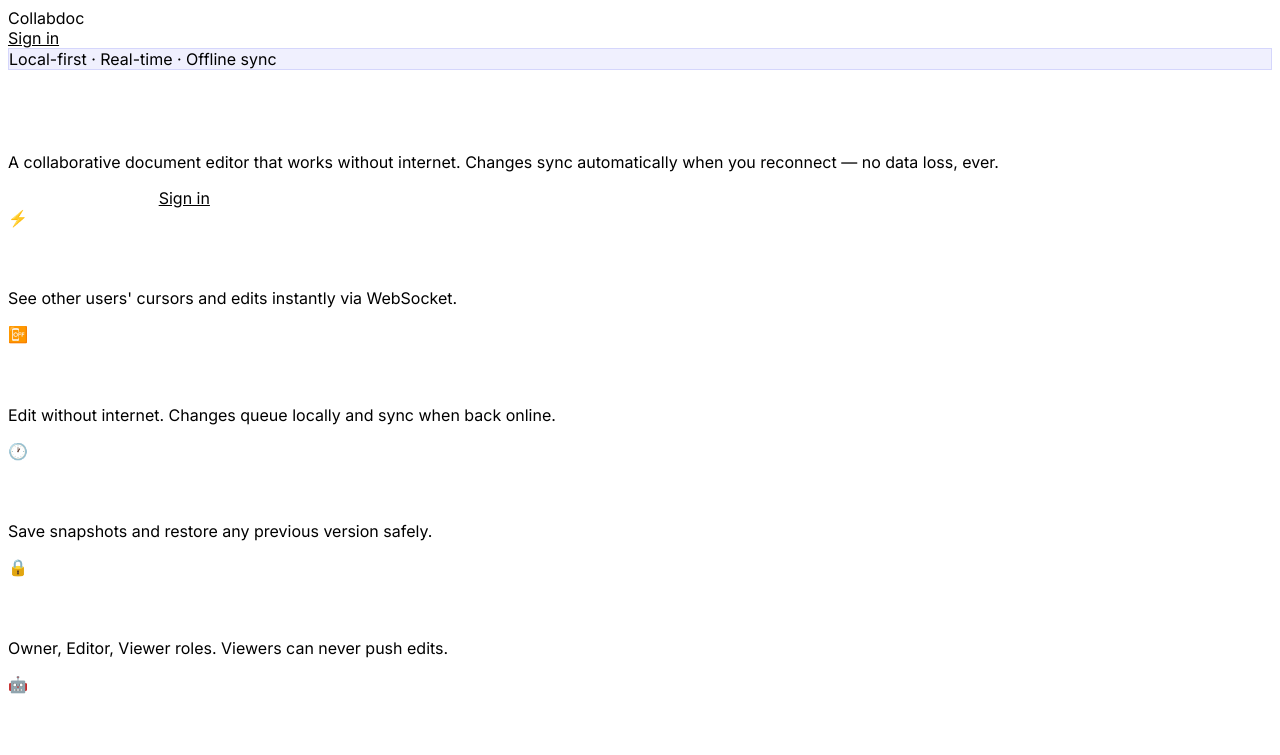
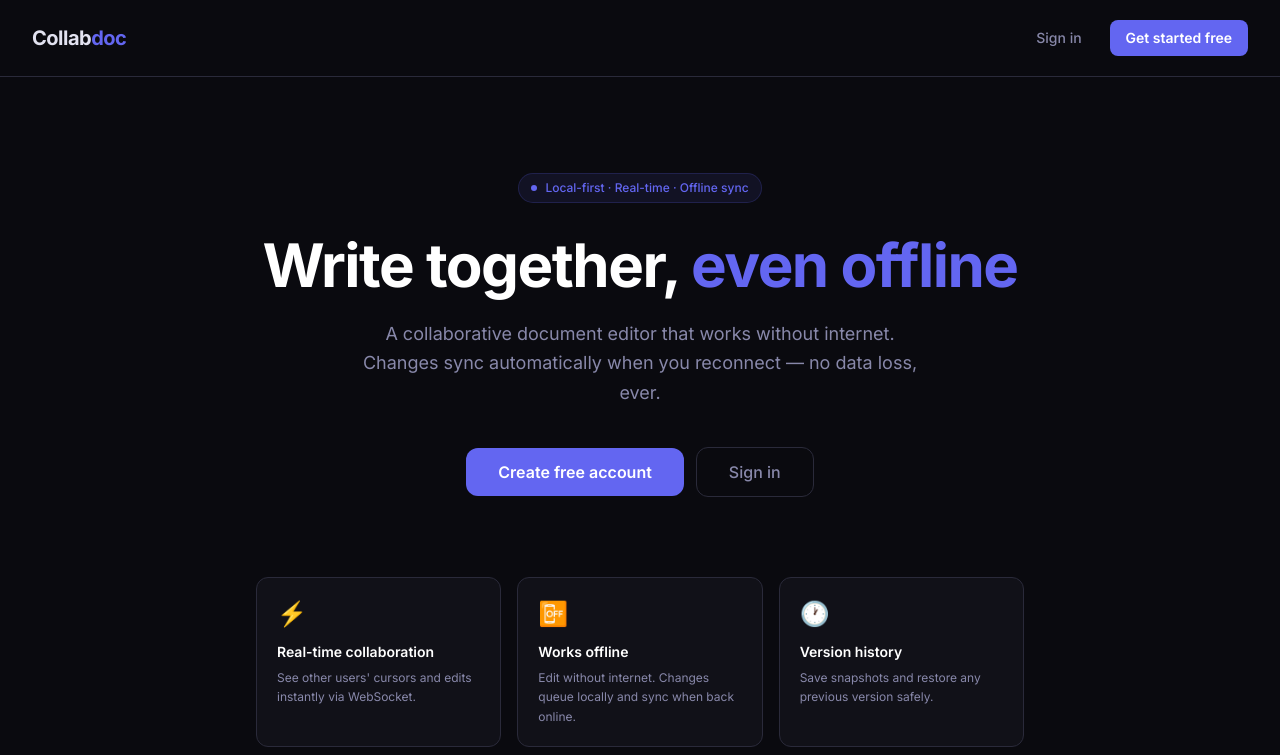
Before and after one commit to Venktesh123/collaborative-editor, a Next.js app: page / in a window 1280 px wide. Shown: the top 755 px of the page. Built offline with nearby package versions, Linux system fonts and the light colour scheme.

Commit message:
fixed-layout-error

```diff
--- a/src/app/layout.tsx
+++ b/src/app/layout.tsx
@@ -1,15 +1,19 @@
-// WRONG — remove this if present
-import { Html, Head, Main, NextScript } from "next/document";
-
-// CORRECT — layout.tsx should look like this
+// src/app/layout.tsx
 import type { Metadata } from "next";
 import { Inter } from "next/font/google";
+import { SessionProvider } from "next-auth/react";
+// @ts-ignore
+import "./globals.css";
 
-const inter = Inter({ subsets: ["latin"] });
+const inter = Inter({
+  subsets: ["latin"],
+  variable: "--font-inter",
+  display: "swap",
+});
 
 export const metadata: Metadata = {
-  title: "Collabdoc",
-  description: "Collaborative Document Editor",
+  title: "Collabdoc — Collaborative Document Editor",
+  description: "Real-time collaborative editing with offline sync and version history",
 };
 
 export default function RootLayout({
@@ -18,8 +22,10 @@ export default function RootLayout({
   children: React.ReactNode;
 }) {
   return (
-    <html lang="en">
-      <body className={inter.className}>{children}</body>
+    <html lang="en" className={inter.variable}>
+      <body className="bg-neutral-950 text-neutral-100 antialiased font-sans">
+        <SessionProvider>{children}</SessionProvider>
+      </body>
     </html>
   );
 }
```
